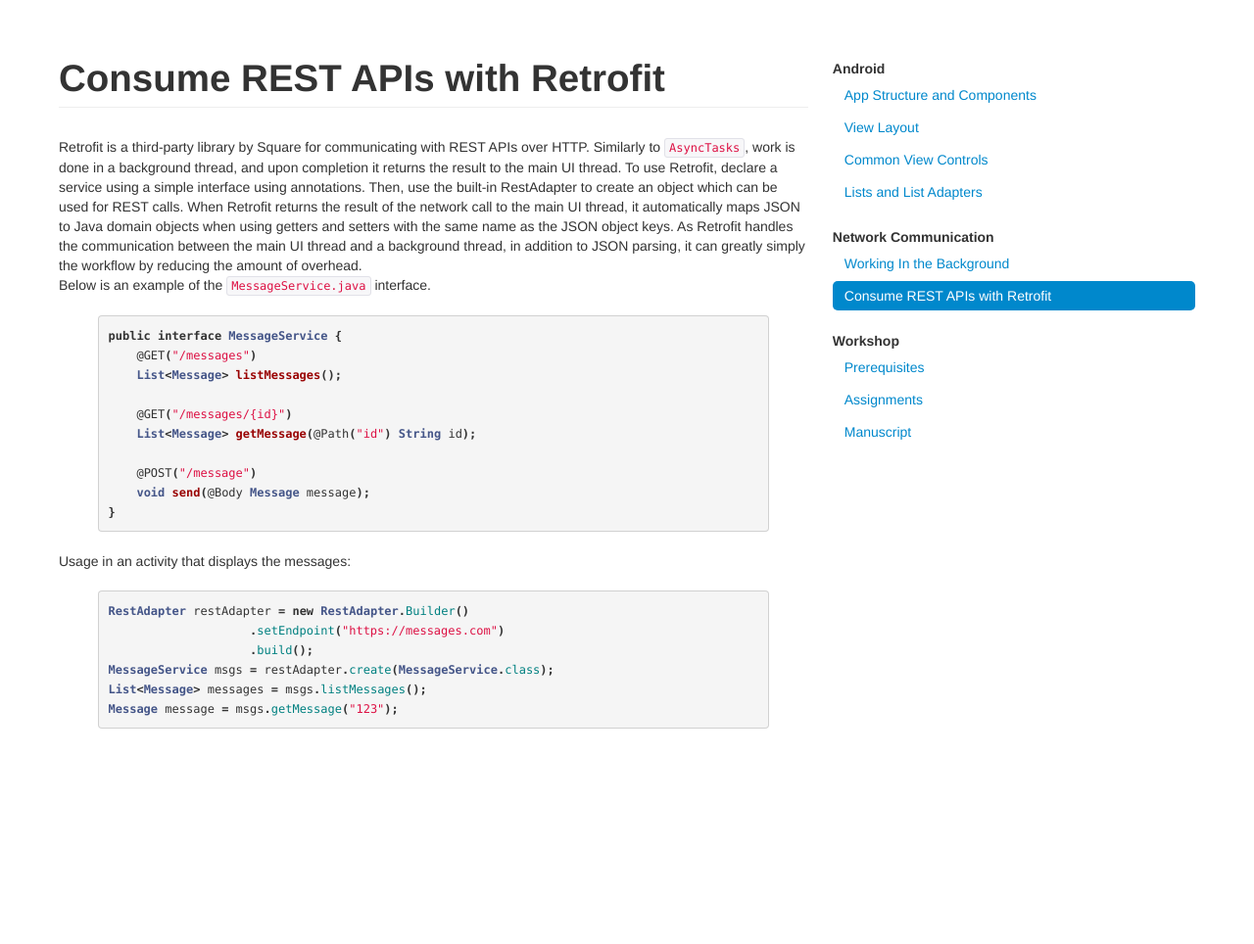
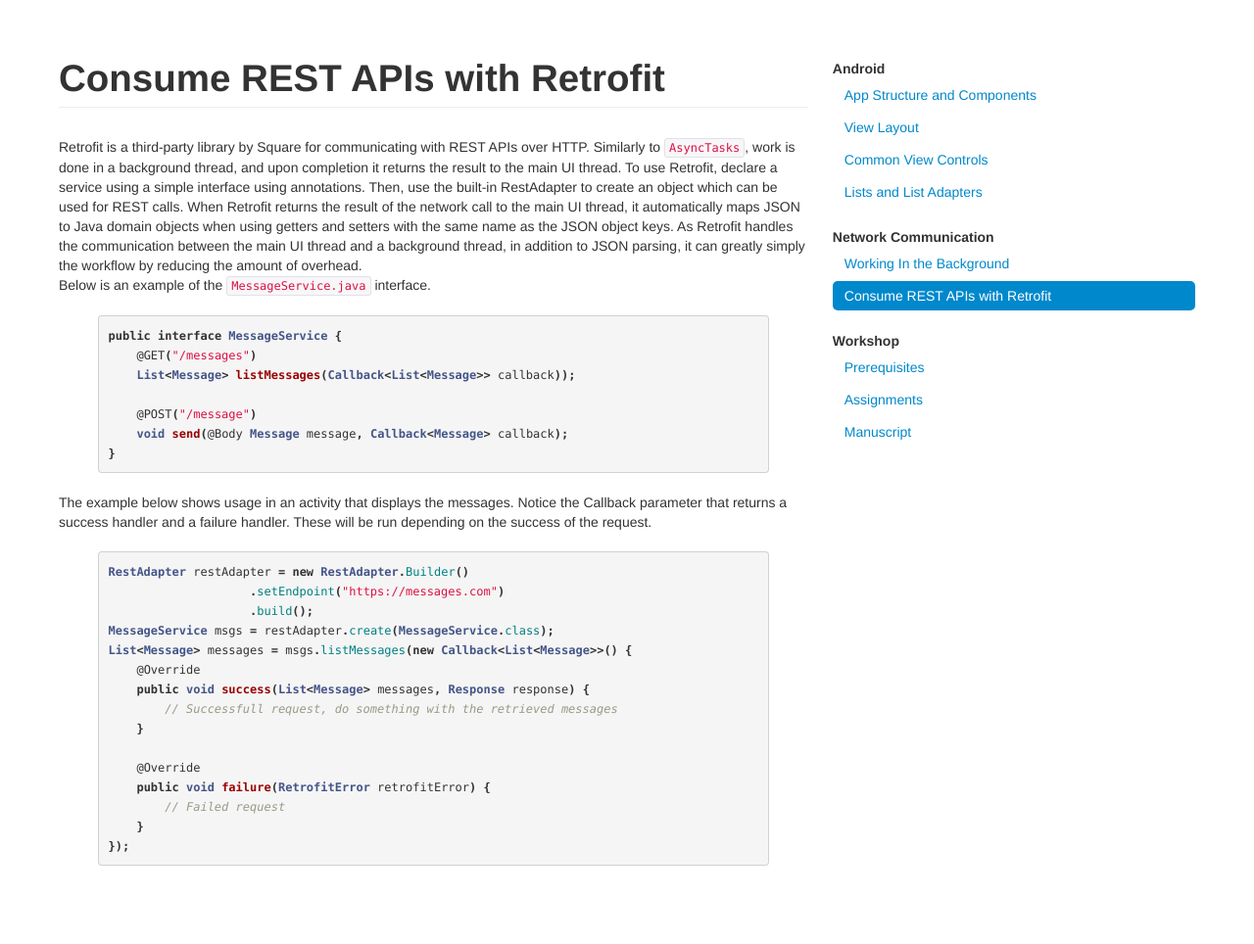
Before and after one commit to bekk/android101, a Jekyll site: the page built from docs/pages/retrofit.html, in a window 1280 px wide. Shown: the whole page at 98% size. Built offline with Jekyll 4.4.1, drawn with Linux system fonts in a browser that asks for light colours; Markdown is read by kramdown in place of the engine named in the settings; before the commit the page ends 900 px from its top, so only the background shows below that.

Commit message:
Oppdatert retrofit-del

```diff
--- a/docs/pages/retrofit.html
+++ b/docs/pages/retrofit.html
@@ -14,23 +14,30 @@ As Retrofit handles the communication between the main UI thread and a backgroun
 {% highlight java %}
 public interface MessageService {
     @GET("/messages")
-    List<Message> listMessages();
-
-    @GET("/messages/{id}")
-    List<Message> getMessage(@Path("id") String id);
+    List<Message> listMessages(Callback<List<Message>> callback));
 
     @POST("/message")
-    void send(@Body Message message);
+    void send(@Body Message message, Callback<Message> callback);
 }
 {% endhighlight %}
 
-Usage in an activity that displays the messages:
+The example below shows usage in an activity that displays the messages. Notice the Callback parameter that returns a success handler and a failure handler.
+These will be run depending on the success of the request.
 
 {% highlight java %}
 RestAdapter restAdapter = new RestAdapter.Builder()
                     .setEndpoint("https://messages.com")
                     .build();
 MessageService msgs = restAdapter.create(MessageService.class);
-List<Message> messages = msgs.listMessages();
-Message message = msgs.getMessage("123");
+List<Message> messages = msgs.listMessages(new Callback<List<Message>>() {
+    @Override
+    public void success(List<Message> messages, Response response) {
+        // Successfull request, do something with the retrieved messages
+    }
+
+    @Override
+    public void failure(RetrofitError retrofitError) {
+        // Failed request
+    }
+});
 {% endhighlight %}
```
Also changed, not shown: 1 other file.
